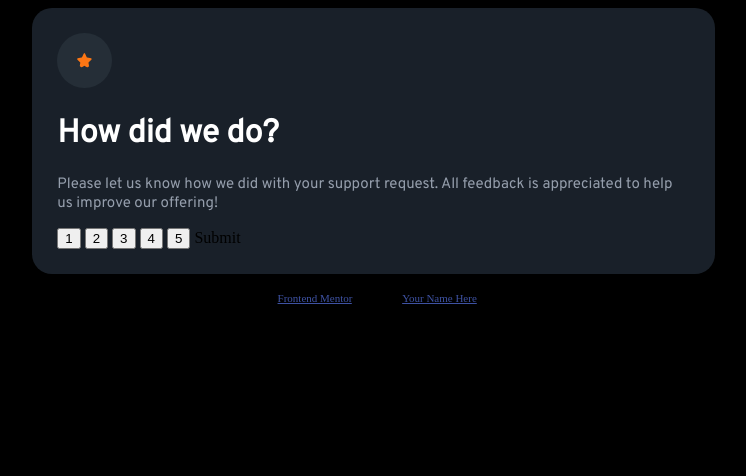
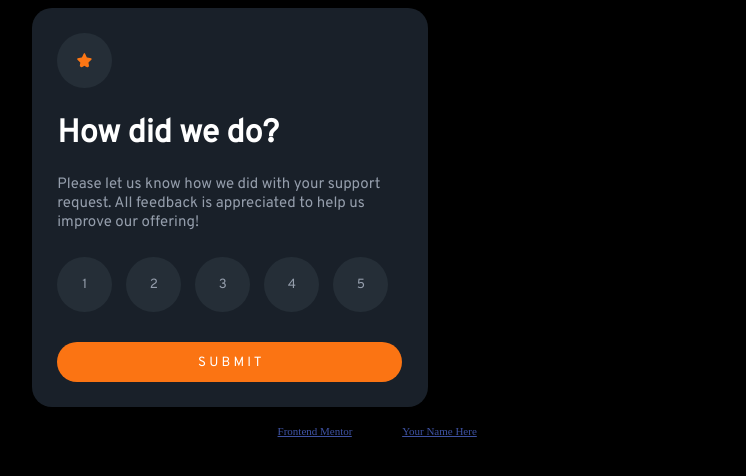
Before and after one commit to Diegoignaciocastrogarces/interactive-rating-component-main, a plain HTML site: page index.html in a window 1280 px wide. Shown: the whole page, without its empty margins (292-1038 px from the left). Drawn offline with Linux system fonts and the light colour scheme.

Commit message:
Terminado el estilo del card component

```diff
--- a/index.css
+++ b/index.css
@@ -11,8 +11,8 @@ body {
 }
 
 .card-container {
-    width: 50%;
-    height: 50%;
+    width: 345px;
+    height: auto;
     margin-left: 25%;
     padding: 2%;
     background-color: hsl(215, 25%, 13%);
@@ -39,3 +39,32 @@ p {
     font-family: 'Overpass', sans-serif;
     font-weight: 400, 700;
 }
+
+.ratingBtn {
+    width: 55px;
+    height: 55px;
+    background-color: hsl(210, 19%, 18%);
+    border: none;
+    border-radius: 40px;
+    font-family: 'Overpass', sans-serif;
+    color: hsl(217, 12%, 63%);
+    margin: 10px 10px 10px 0px;
+
+
+}
+
+#submitBtn {
+    display: block;
+    background-color: hsl(25, 97%, 53%);
+    font-family: "Overpass", sans-serif;
+    color: hsl(0, 0%, 100%);
+    width: 100%;
+    height: 40px;
+    border-radius: 20px;
+    margin-top: 20px;
+    border: none;
+}
+
+.center {
+    text-align: center;
+}
--- a/index.html
+++ b/index.html
@@ -24,12 +24,15 @@
     <p>Please let us know how we did with your support request. All feedback is appreciated
     to help us improve our offering!</p>
 
-    <button>1</button>
-    <button>2</button>
-    <button>3</button>
-    <button>4</button>
-    <button>5</button>
-  Submit
+
+    <button class="ratingBtn">1</button>
+    <button class="ratingBtn">2</button>
+    <button class="ratingBtn">3</button>
+    <button class="ratingBtn">4</button>
+    <button class="ratingBtn">5</button>
+
+    <button id= "submitBtn" type="submit">S U B M I T</button>
+
   </div>
 
   <!-- Rating state end -->
```
